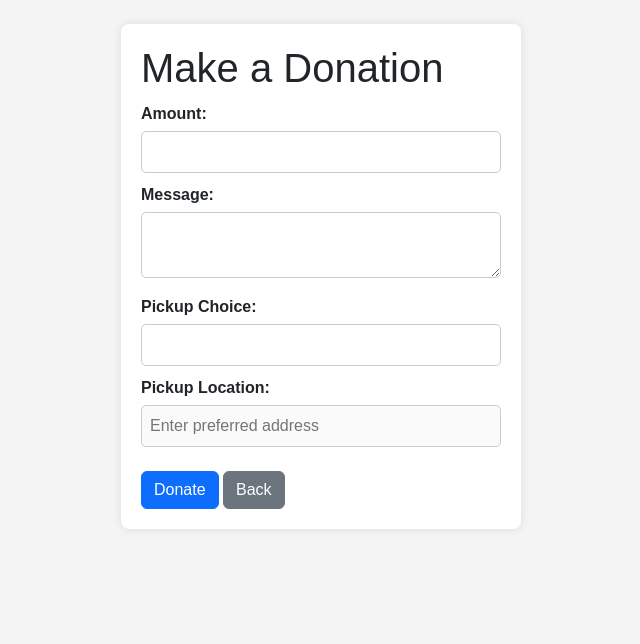
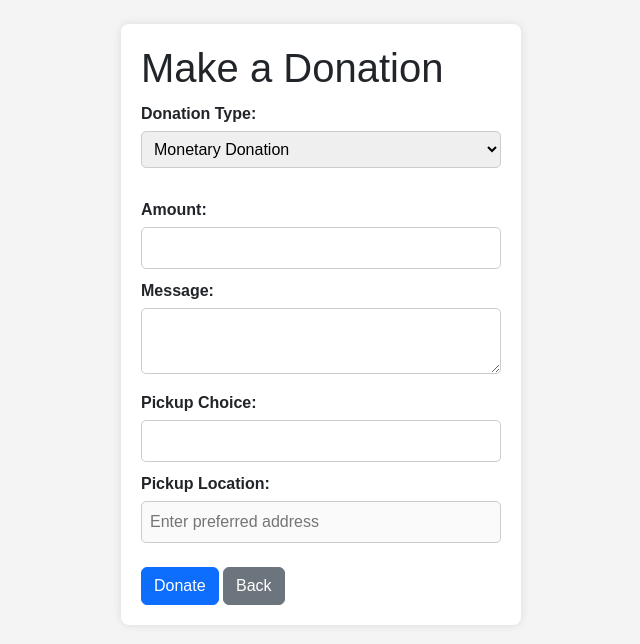
Before and after one commit to Namukuru/Donations, a Django app: template website/templates/donate.html in a window 1280 px wide. Shown: the part 62-706 px from the top of the page, without its empty margins (319-959 px from the left). Run offline with Django 3.2, Linux system fonts and the light colour scheme; the template is opened without the code that fills it, so the values that code supplies are empty, except form fields; form fields are guessed from the names that the template uses.

Commit message:
Updates to accomodate in kind donations

```diff
--- a/website/forms.py
+++ b/website/forms.py
@@ -56,4 +56,4 @@ class DonationForm(forms.ModelForm):
         widget=forms.TextInput(attrs={'id': 'pickup-location', 'style': 'display:none;', 'placeholder': 'Enter preferred address'}))
     class Meta:
         model = Donation
-        fields = ['amount', 'message','pickup_choice','pickup_location']  # Fields to include in the form
+        fields = ['amount', 'message','pickup_choice','pickup_location','item_name','quantity','description',]  # Fields to include in the form
--- a/website/templates/donate.html
+++ b/website/templates/donate.html
@@ -31,6 +31,12 @@
         border: 1px solid #ccc;
         border-radius: 5px;
     }
+    .donation-type {
+        margin-bottom: 20px;
+    }
+    .hidden {
+        display: none;
+    }
   </style>
 </head>
 <body>
@@ -39,12 +45,35 @@
     <form method="post">
       {% csrf_token %}
 
-      <label for="{{ form.amount.id_for_label }}">Amount:</label>
-      {{ form.amount }}
+      <!-- Donation Type Selection -->
+      <label for="donation-type">Donation Type:</label>
+      <select id="donation-type" name="donation_type" class="donation-type">
+        <option value="monetary">Monetary Donation</option>
+        <option value="in-kind">In-Kind Donation</option>
+      </select>
 
-      <label for="{{ form.message.id_for_label }}">Message:</label>
-      {{ form.message }}
+      <!-- Monetary Donation Fields -->
+      <div id="monetary-fields">
+        <label for="{{ form.amount.id_for_label }}">Amount:</label>
+        {{ form.amount }}
 
+        <label for="{{ form.message.id_for_label }}">Message:</label>
+        {{ form.message }}
+      </div>
+
+      <!-- In-Kind Donation Fields -->
+      <div id="in-kind-fields" class="hidden">
+        <label for="item-name">Item Name:</label>
+        <input type="text" id="item-name" name="item_name" placeholder="Enter item name">
+
+        <label for="item-description">Item Description:</label>
+        <textarea id="item-description" name="item_description" placeholder="Describe the item"></textarea>
+
+        <label for="item-quantity">Quantity:</label>
+        <input type="number" id="item-quantity" name="item_quantity" placeholder="Enter quantity">
+      </div>
+
+      <!-- Pickup Choice -->
       <label for="{{ form.pickup_choice.id_for_label }}">Pickup Choice:</label>
       {{ form.pickup_choice }}
 
@@ -58,9 +87,27 @@
   </div>
   <script>
     document.addEventListener("DOMContentLoaded", function () {
+        const donationType = document.querySelector("#donation-type");
+        const monetaryFields = document.querySelector("#monetary-fields");
+        const inKindFields = document.querySelector("#in-kind-fields");
+        const pickupSection = document.querySelector("#pickup-section"); // Reference for pickup fields
         const pickupChoice = document.querySelector("select[name='pickup_choice']");
         const pickupLocation = document.querySelector("input[name='pickup_location']");
 
+        // Show/hide fields based on donation type
+        donationType.addEventListener("change", function () {
+            if (donationType.value === "monetary") {
+                monetaryFields.classList.remove("hidden");
+                inKindFields.classList.add("hidden");
+                pickupSection.classList.add("hidden");
+
+            } else {
+                monetaryFields.classList.add("hidden");
+                inKindFields.classList.remove("hidden");
+            }
+        });
+
+        // Handle pickup choice logic
         pickupChoice.addEventListener("change", function () {
             if (pickupChoice.value === "current") {
                 pickupLocation.disabled = false;  // Enable it before submitting
@@ -87,8 +134,7 @@
             }
         }
     });
-</script>
-
+  </script>
 </body>
 </html>
 {% endblock %}
```
Also changed, not shown: website/models.py (+15 -3 lines), website/views.py (+9 -0 lines), website/migrations/0008_donation_description_donation_donation_type_and_more.py (added).
